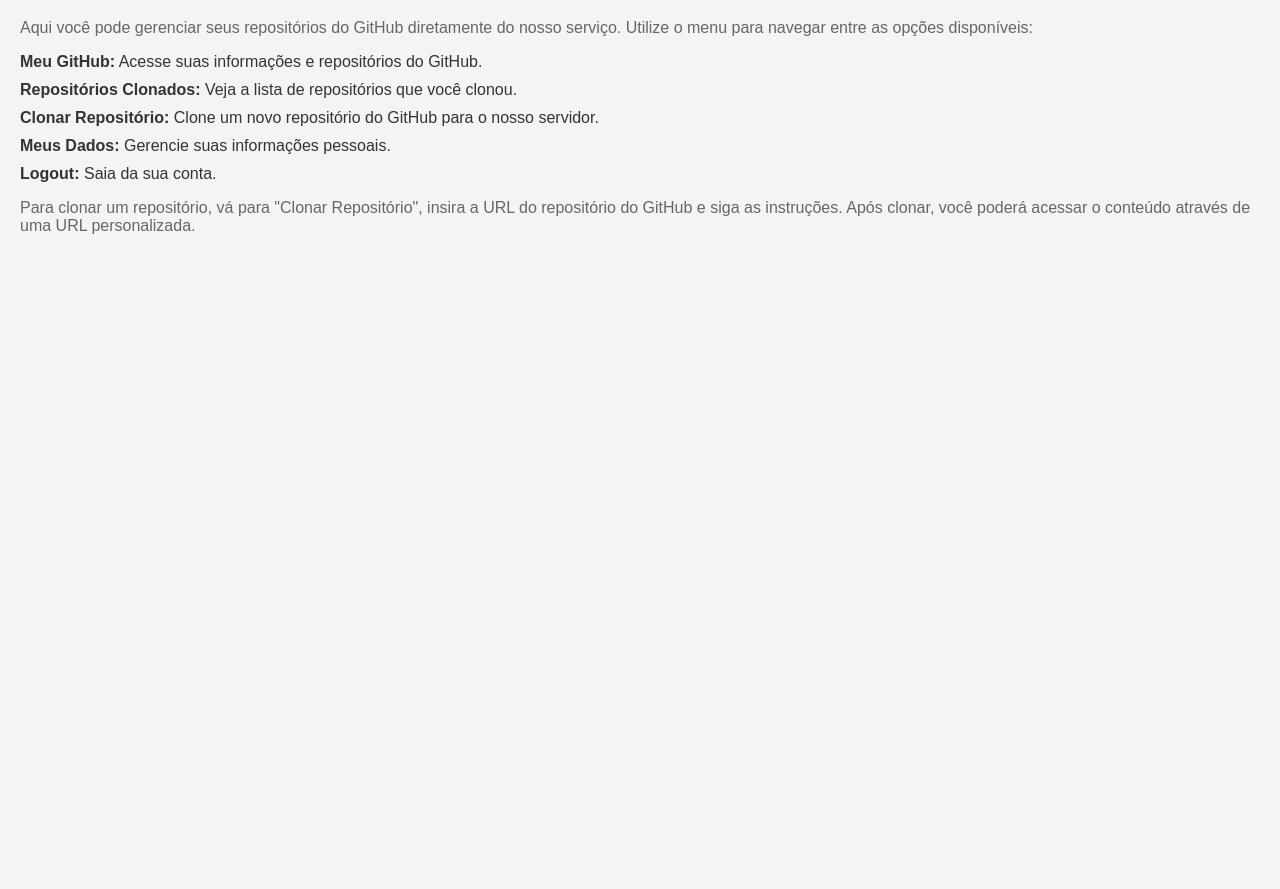
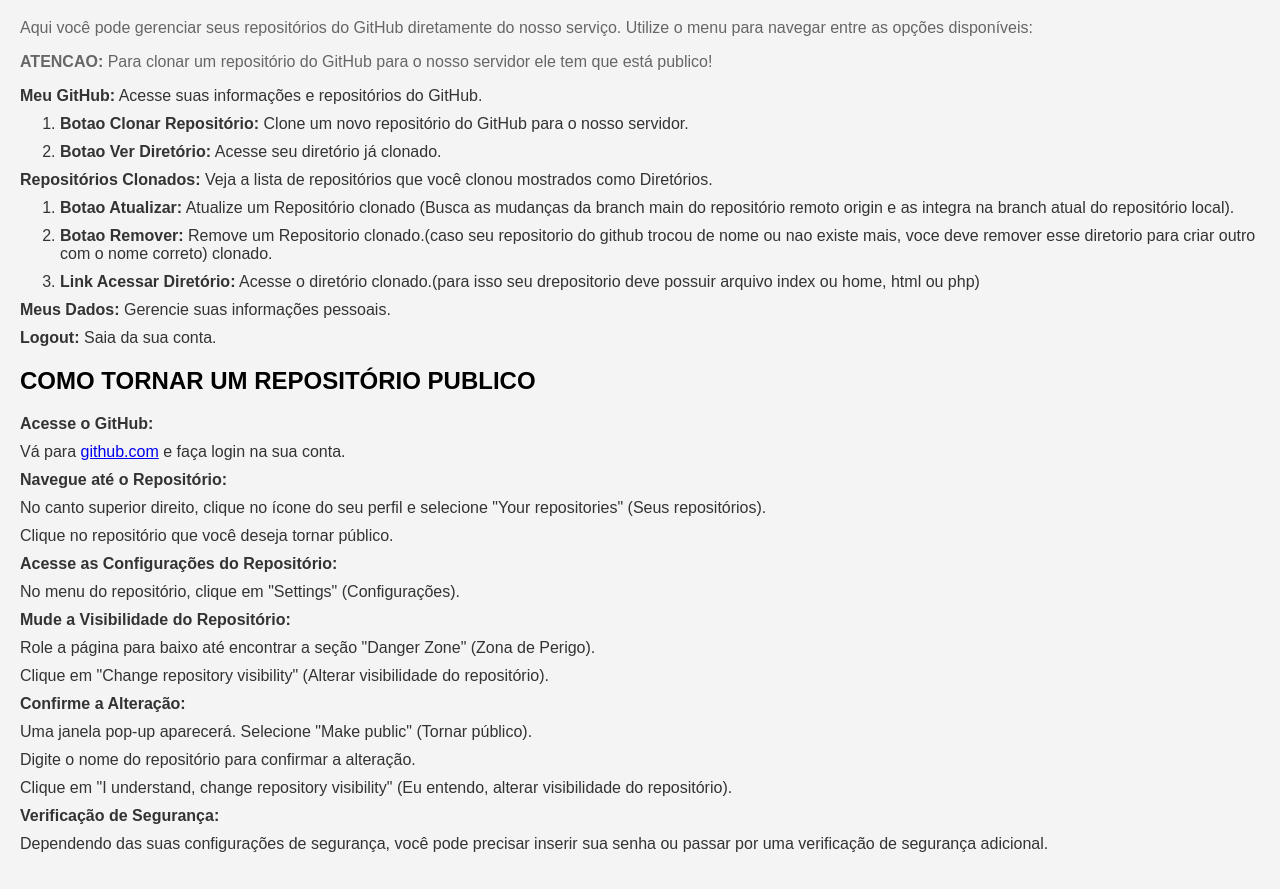
Before and after one commit to andre7184/github, a plain HTML site: page home.html in a window 1280 px wide. Shown: the part 122-1011 px from the top of the page. Before the commit the page ends 800 px from the top, so only its background shows below. Drawn offline with Linux system fonts and the light colour scheme; no server answers.

Commit message:
Update home.html

```diff
--- a/home.html
+++ b/home.html
@@ -14,29 +14,119 @@
         Aqui você pode gerenciar seus repositórios do GitHub diretamente do
         nosso serviço. Utilize o menu para navegar entre as opções disponíveis:
       </p>
+      <p>
+        <strong>ATENCAO:</strong> Para clonar um repositório do GitHub para o
+        nosso servidor ele tem que está publico!
+      </p>
       <ul>
         <li>
           <strong>Meu GitHub:</strong> Acesse suas informações e repositórios do
           GitHub.
+          <ol>
+            <li>
+              <strong>Botao Clonar Repositório:</strong> Clone um novo
+              repositório do GitHub para o nosso servidor.
+            </li>
+            <li>
+              <strong>Botao Ver Diretório:</strong> Acesse seu diretório já
+              clonado.
+            </li>
+          </ol>
         </li>
         <li>
           <strong>Repositórios Clonados:</strong> Veja a lista de repositórios
-          que você clonou.
-        </li>
-        <li>
-          <strong>Clonar Repositório:</strong> Clone um novo repositório do
-          GitHub para o nosso servidor.
+          que você clonou mostrados como Diretórios.
+          <ol>
+            <li>
+              <strong>Botao Atualizar:</strong> Atualize um Repositório clonado
+              (Busca as mudanças da branch main do repositório remoto origin e
+              as integra na branch atual do repositório local).
+            </li>
+            <li>
+              <strong>Botao Remover:</strong> Remove um Repositorio
+              clonado.(caso seu repositorio do github trocou de nome ou nao
+              existe mais, voce deve remover esse diretorio para criar outro com
+              o nome correto) clonado.
+            </li>
+            <li>
+              <strong>Link Acessar Diretório:</strong> Acesse o diretório
+              clonado.(para isso seu drepositorio deve possuir arquivo index ou
+              home, html ou php)
+            </li>
+          </ol>
         </li>
         <li>
           <strong>Meus Dados:</strong> Gerencie suas informações pessoais.
         </li>
         <li><strong>Logout:</strong> Saia da sua conta.</li>
       </ul>
-      <p>
-        Para clonar um repositório, vá para "Clonar Repositório", insira a URL
-        do repositório do GitHub e siga as instruções. Após clonar, você poderá
-        acessar o conteúdo através de uma URL personalizada.
-      </p>
+      <h2>COMO TORNAR UM REPOSITÓRIO PUBLICO</h2>
+      <ul>
+        <li>
+          <strong>Acesse o GitHub:</strong>
+          <ul>
+            <li>
+              Vá para <a href="https://github.com">github.com</a> e faça login
+              na sua conta.
+            </li>
+          </ul>
+        </li>
+        <li>
+          <strong>Navegue até o Repositório:</strong>
+          <ul>
+            <li>
+              No canto superior direito, clique no ícone do seu perfil e
+              selecione "Your repositories" (Seus repositórios).
+            </li>
+            <li>Clique no repositório que você deseja tornar público.</li>
+          </ul>
+        </li>
+        <li>
+          <strong>Acesse as Configurações do Repositório:</strong>
+          <ul>
+            <li>
+              No menu do repositório, clique em "Settings" (Configurações).
+            </li>
+          </ul>
+        </li>
+        <li>
+          <strong>Mude a Visibilidade do Repositório:</strong>
+          <ul>
+            <li>
+              Role a página para baixo até encontrar a seção "Danger Zone" (Zona
+              de Perigo).
+            </li>
+            <li>
+              Clique em "Change repository visibility" (Alterar visibilidade do
+              repositório).
+            </li>
+          </ul>
+        </li>
+        <li>
+          <strong>Confirme a Alteração:</strong>
+          <ul>
+            <li>
+              Uma janela pop-up aparecerá. Selecione "Make public" (Tornar
+              público).
+            </li>
+            <li>Digite o nome do repositório para confirmar a alteração.</li>
+            <li>
+              Clique em "I understand, change repository visibility" (Eu
+              entendo, alterar visibilidade do repositório).
+            </li>
+          </ul>
+        </li>
+        <li>
+          <strong>Verificação de Segurança:</strong>
+          <ul>
+            <li>
+              Dependendo das suas configurações de segurança, você pode precisar
+              inserir sua senha ou passar por uma verificação de segurança
+              adicional.
+            </li>
+          </ul>
+        </li>
+      </ul>
     </main>
     <script>
       fetch("pages/header.html")
```
